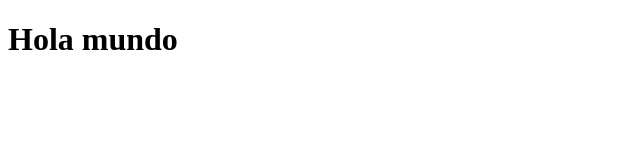
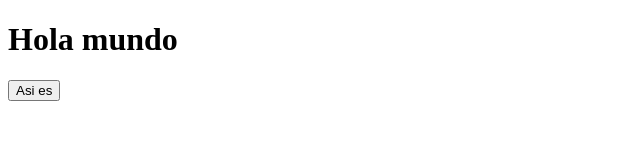
Before and after one commit to j0rg312/Tarea-practica-de-Git-y-GitHub, a plain HTML site: page index.html in a window 1280 px wide. Shown: the whole page, without its empty margins (0-640 px from the left). Drawn offline with Linux system fonts and the light colour scheme.

Commit message:
feat(feature/button): Added new button

```diff
--- a/index.html
+++ b/index.html
@@ -7,5 +7,6 @@
 </head>
 <body>
     <h1>Hola mundo</h1>
+    <button>Asi es</button>
 </body>
 </html>
```
